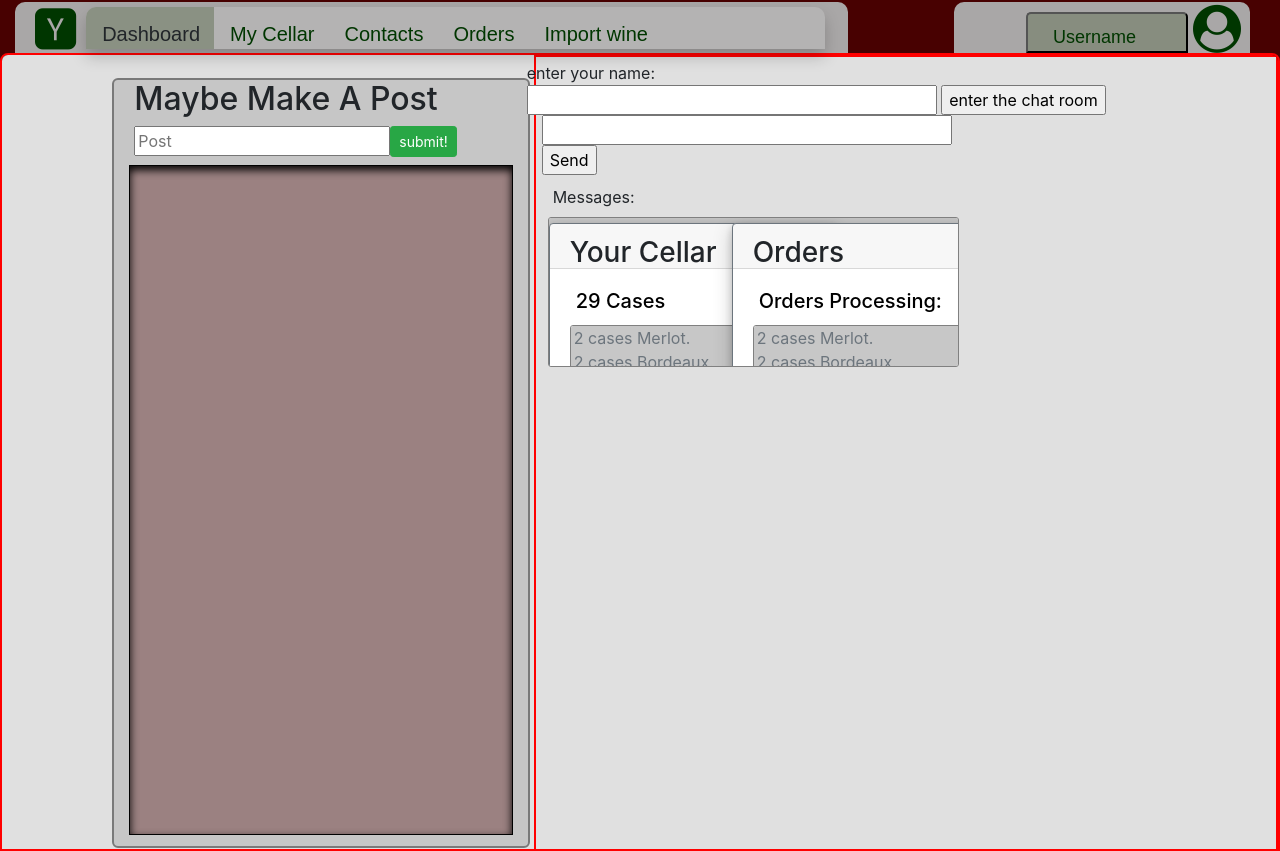
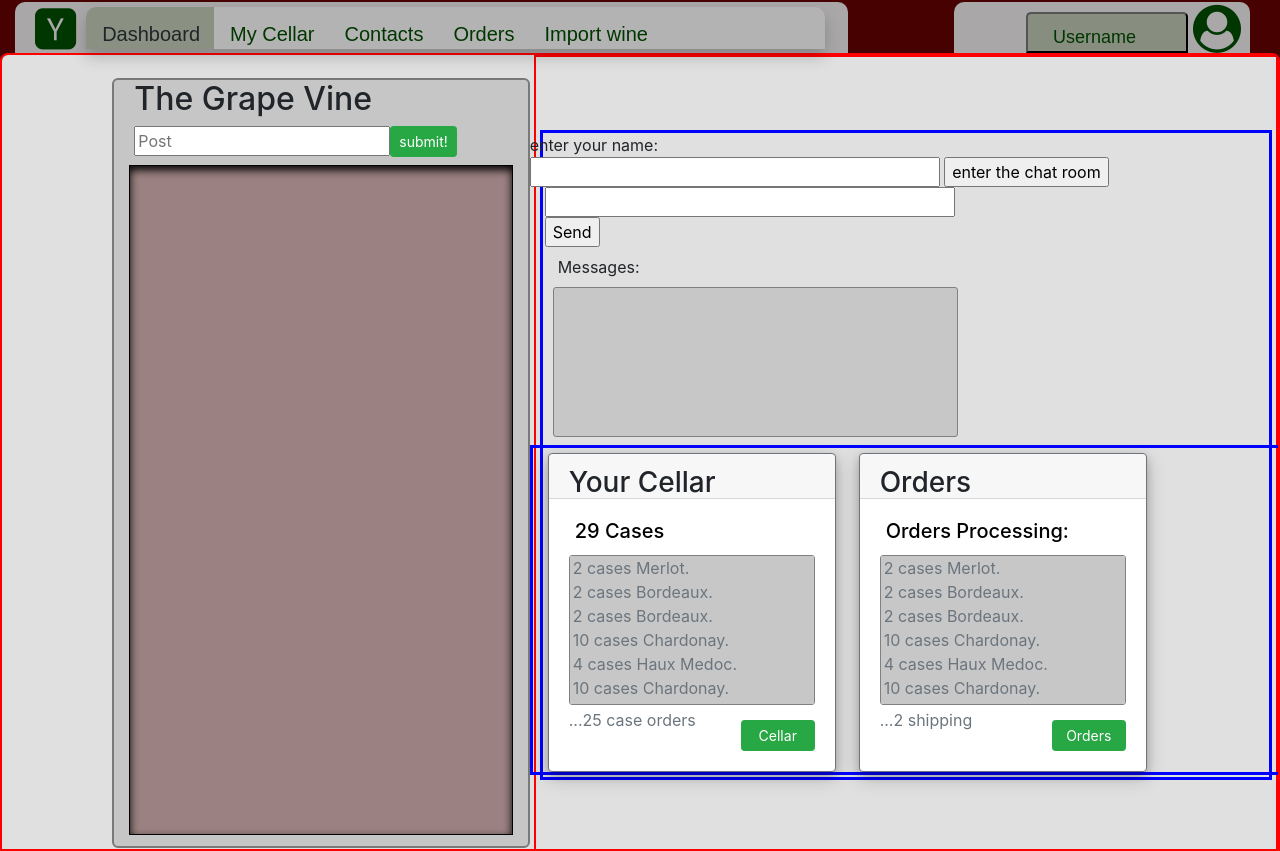
Before and after one commit to stefangreene/project2, a Node server app: page /admin in a window 1280 px wide. Run offline with Node 20, Linux system fonts and the light colour scheme; the visitor is signed in with stand-in values (Sample User, id 1); data that the repository does not hold is empty; some libraries are stand-ins or nearby versions.

Commit message:
second breakfast

```diff
--- a/public/styles/dashboard-content.css
+++ b/public/styles/dashboard-content.css
@@ -63,16 +63,18 @@
 }
 #news-feed{
     margin-top:200px;
+    align-content: center;
 }
 
   div.news {
-      margin: 2px;
+      margin: 10px;
       height:300px;
       width: 360px;
 
   }
   img.image{
     align-self: start;
+    flex-wrap: block;
     height: 100%;
     width: 100%;
     object-fit: contain;
--- a/views/3dashboard.handlebars
+++ b/views/3dashboard.handlebars
@@ -52,7 +52,7 @@
 
 
 <div class="col-md-12 mt-3" id="news-feed-container">
-  <label id="post"><h2>Maybe Make A Post</h2><input type="text" placeholder="Post">
+  <label id="post"><h2>The Grape Vine</h2><input type="text" placeholder="Post">
       <button class="btn btn-success btn-sm" id="post-submit">submit!</button>
     </label>
 
@@ -82,12 +82,12 @@
 
 <!--------------------------------------this is chatter-------------------------------->
     <!--right column/ messaging/orders/cellar-->
-    <div class="col-lg-7 col-md-4 col-sm-12 col-xs-12" style="border:solid 2px red; height:800px; padding-top:30px;"
+    <div class="col-lg-7 col-md-4 col-sm-12 col-xs-12" style="border:solid 2px red; height:800px; padding-top:30px; align-content:center;"
       id="scrollable">
       <!--Dashboard contacts chart-->
 
 
-<div class = "container">
+<div class = "container" id="chatterbox" style="border: solid 3px blue">
         <!--name entry-->
             <div id = "name-entry" class = "row">
       <form id = "name-form">
@@ -111,6 +111,10 @@
           </div>
         </div>
       </div>
+      <div class="p-2 col-lg-7 col-md-6 col-sm-6 col-xs-6">
+                <label style="margin-left:5px;">Messages:</label>
+                <div class="message-box" style="height:150px; overflow-y: scroll; border: solid 1px grey; background-color:rgb(199, 199, 199);border-radius:3px;">
+    </div>
     </div>
 
 <!------------------------------------------end chattter------------------------------------>
@@ -119,50 +123,18 @@
 
 <!-----------------------------------------old Chatter------------------------------------>
 
-      <!--<div class="row" style=" height:380px; border:red solid 3px;">
-        <div class="col-md-12" style="padding-top:28px;">
-          <div class="card border-secondary "
-            style="max-width: 40rem; border:solid 1px; height:330px;">
-            <div class="card-header" style="height: 45px;">
-              <h3>ChatterBox</h3>
-            </div>
-            <div class="card-body text-secondary d-inline-flex p-2"
-              style="padding:5px 2px 8px 2px!important; height:100%;">
-
-              <!--Little Div for message box// notice the red borders for easier navigation-->
-
-              <div class="p-2 col-lg-7 col-md-6 col-sm-6 col-xs-6">
-                <label style="margin-left:5px;">Messages:</label>
-                <div class="message-box" style="height:150px; overflow-y: scroll; border: solid 1px grey; background-color:rgb(199, 199, 199);border-radius:3px;">
 
 
-<!--Little Div for chat names// notice the red borders for easier navigation
-                <div "p-2 col-lg-5 col-md-6 col-sm-6 col-xs-6" style="margin: 15px 0 0 5px; width: 95%;">
-                  <input type="text" style="width: 100%" placeholder="message">
-                </div>
-              </div>
 
-              <div class="p-2 col-lg-4 col-md-6 col-sm-6 col-xs-6">
-                <label style="margin-left:5px;">online</label>
-                <div class="good-place-for-names" style="padding-left:3px;height:150px;overflow-y: scroll; border: solid 1px grey; background-color:rgb(199, 199, 199); border-radius:3px;">
-                  <p>Susie Que</br>Beth Assing</br>Julie Foo</br>Big Ben</br>Super manSusie Que</br>Beth
-                    Assing</br>Julie Foo</br>Big Ben
-                    </br>Super manSusie Que</br>Beth Assing</br>Julie Foo</br>Big Ben</br>Super man</br>Julie
-                    Foo</br>Big Ben</br>Super man</p>
-                </div>
-                <button class="btn btn-success btn-sm" style="margin: 15px 0 0 5px; width: 60%; align-self:center;" type="button">Send</button>
-              </div>
-            </div>
-          </div>
-        </div>
-      </div>-->
+
+
 <!------------------------------------------end old chattter------------------------------------>
 
 
 
 
       <!--Dashboard orders and cellar chart-->
-      <div class="row">
+      <div class="row" style="border: solid 3px blue">
         <!--Dashboard your cellar chart-->
         <div class="col-lg-5 col-md-12 col-sm-12 col-xs-12">
           <div class="card border-secondary" style="min-width: 18rem; max-width: 18rem;">
```
